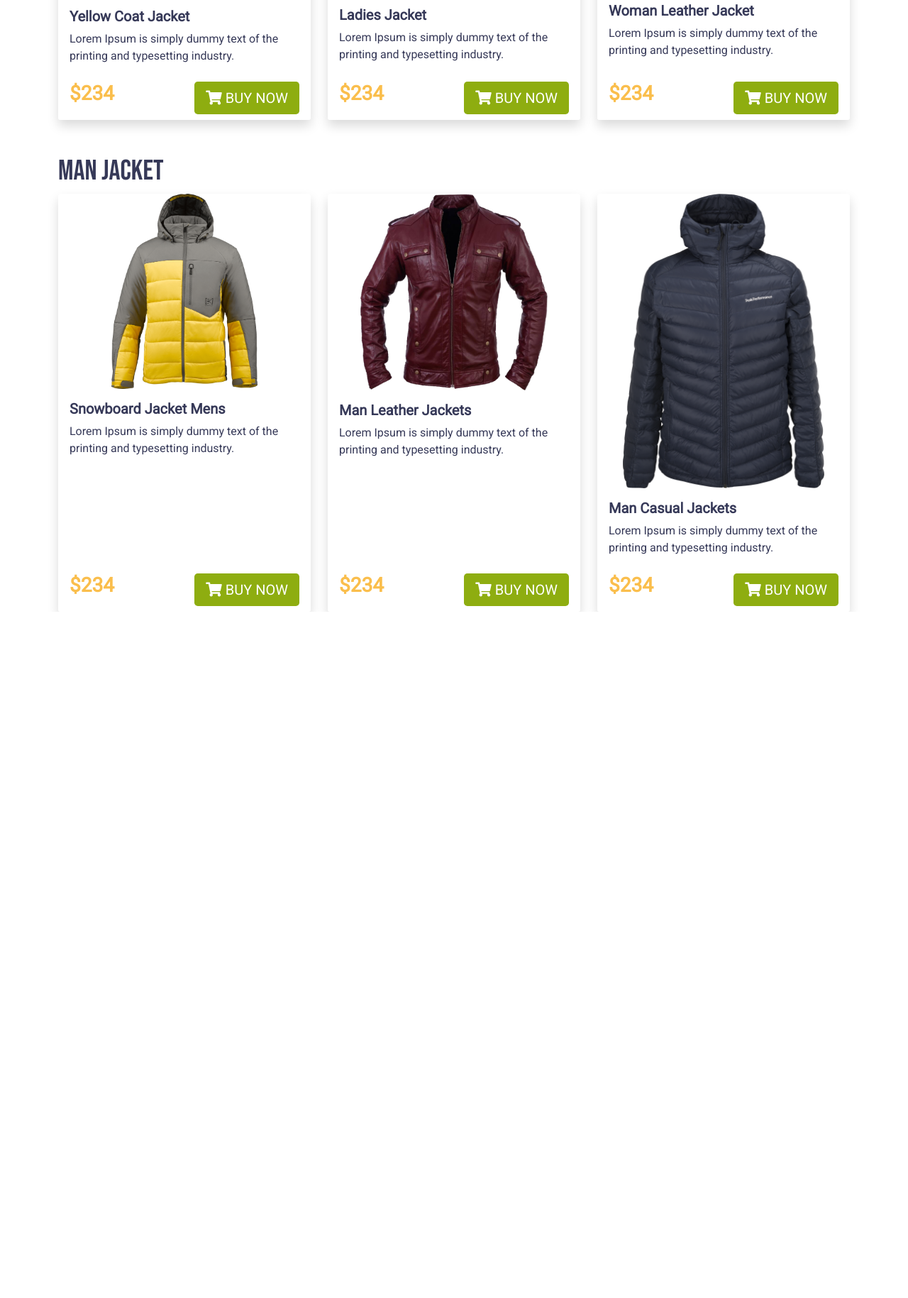
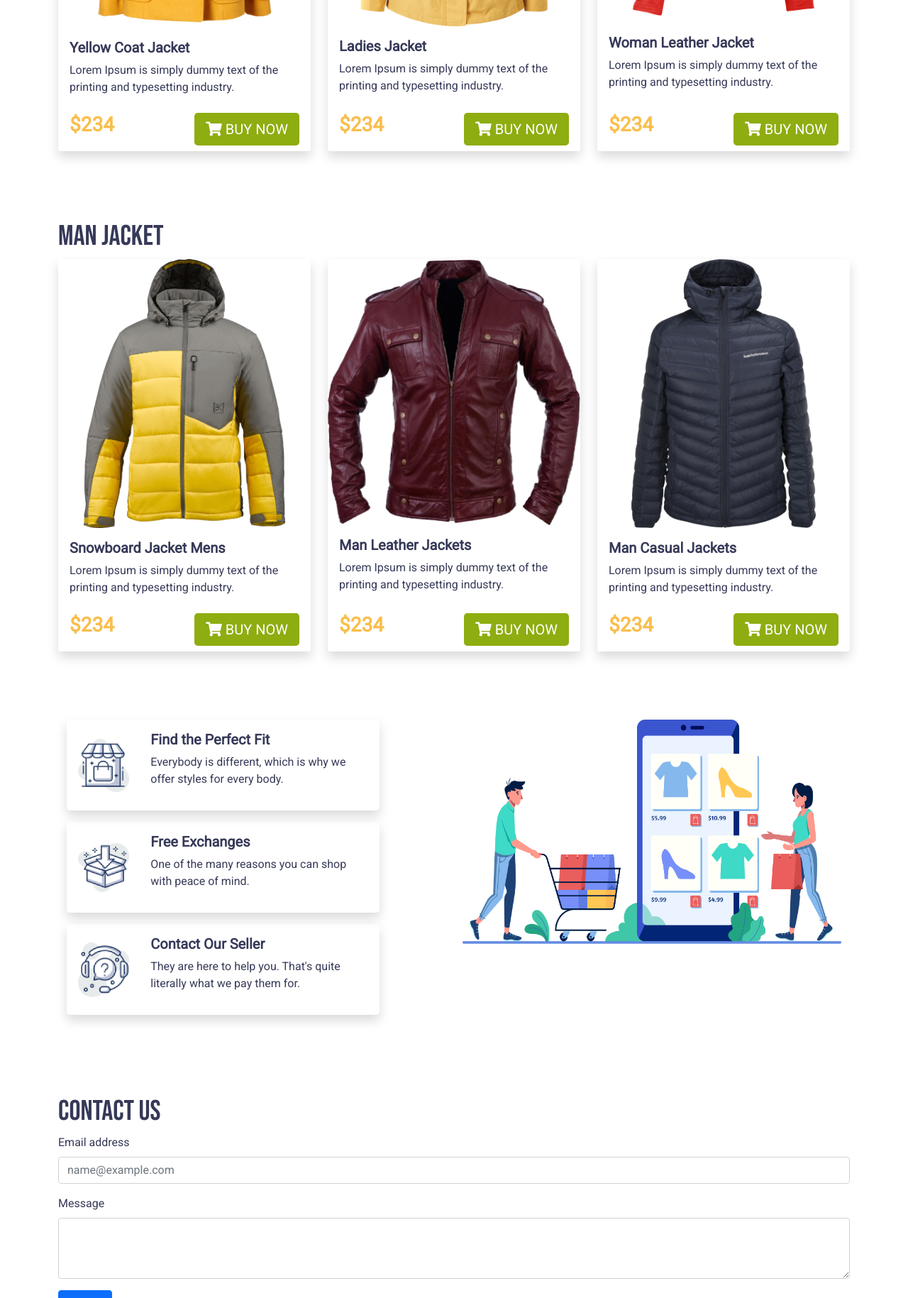
Before and after one commit to RaisulIslam24/penguin-fashion, a plain HTML site: page index.html in a window 1280 px wide. Shown: the part 971-2800 px from the top of the page at 71% size. Before the commit the page ends 1833 px from the top, so only its background shows below. Drawn offline with nearby package versions, Linux system fonts and the light colour scheme.

Commit message:
final commit

```diff
--- a/index.html
+++ b/index.html
@@ -13,11 +13,11 @@
     <link rel="stylesheet" href="style.css">
 </head>
 <body>
-    <header class="container">
+    <header class="container pb-5">
         <nav class="navbar navbar-expand-lg navbar-light">
             <div class="container-fluid">
                 <a class="navbar-brand" href="#">
-                    <img style="width:250px;" src="Logo/logo.png" alt="">
+                    <img style="width:200px;" src="./Logo/logo.png" alt="">
                 </a>
                 <button class="navbar-toggler" type="button" data-bs-toggle="collapse"
                     data-bs-target="#navbarNavAltMarkup" aria-controls="navbarNavAltMarkup" aria-expanded="false"
@@ -27,9 +27,9 @@
                 <div class="collapse navbar-collapse" id="navbarNavAltMarkup">
                     <div class="navbar-nav ms-auto">
                         <a class="nav-link active px-4" aria-current="page" href="#"><strong>Home</strong></a>
-                        <a class="nav-link active px-4" href=""><strong>Product</strong></a>
-                        <a class="nav-link active px-4" href=""><strong>About us</strong></a>
-                        <a class="nav-link active px-4" href=""><strong>Contact us</strong></a>
+                        <a class="nav-link active px-4" href="#products"><strong>Product</strong></a>
+                        <a class="nav-link active px-4" href="#about us"><strong>About us</strong></a>
+                        <a class="nav-link active px-4" href="#contact us"><strong>Contact us</strong></a>
                     </div>
                 </div>
             </div>
@@ -46,9 +46,10 @@
                     <img style="width:80%" src="./Images/profile.png" alt="">
                 </div>
             </div>
+        </div>
     </header>
     <main class="container">
-        <section id="shoes" class="mt-5">
+        <section id="products" class="mt-5 pb-5">
             <h1>WOMAN JACKET</h1>
             <div class="row row-cols-1 row-cols-md-3 g-4">
                 <div class="col">
@@ -66,7 +67,7 @@
                 </div>
                 <div class="col">
                     <div class="card penguin-card h-100 shadow">
-                        <img src="Images/PngItem_2597366 1.png" class="card-img-top smalling" alt="">
+                        <img src="./Images/PngItem_2597366 1.png" class="card-img-top smalling" alt="">
                         <div class="card-body">
                             <h5 class="card-title">Ladies Jacket</h5>
                             <p class="card-text">Lorem Ipsum is simply dummy text of the printing and typesetting industry.</p>
@@ -79,7 +80,7 @@
                 </div>
                 <div class="col">
                     <div class="card penguin-card h-100 shadow">
-                        <img src="Images/image 15.png" class="card-img-top smalling1" alt="">
+                        <img src="./Images/image 15.png" class="card-img-top smalling1" alt="">
                         <div class="card-body">
                             <h5 class="card-title">Woman Leather Jacket</h5>
                             <p class="card-text">Lorem Ipsum is simply dummy text of the printing and typesetting industry.</p>
@@ -92,7 +93,7 @@
                 </div>
             </div>
         </section>
-        <section id="shoes" class="mt-5">
+        <section class="mt-5 pb-5">
             <h1>MAN JACKET</h1>
             <div class="row row-cols-1 row-cols-md-3 g-4">
                 <div class="col">
@@ -110,7 +111,7 @@
                 </div>
                 <div class="col">
                     <div class="card penguin-card h-100 shadow">
-                        <img src="Images/vippng 1.png" class="card-img-top smalling" alt="">
+                        <img src="./Images/vippng 1.png" class="card-img-top" alt="">
                         <div class="card-body">
                             <h5 class="card-title">Man Leather Jackets</h5>
                             <p class="card-text">Lorem Ipsum is simply dummy text of the printing and typesetting industry.</p>
@@ -123,7 +124,7 @@
                 </div>
                 <div class="col">
                     <div class="card penguin-card h-100 shadow">
-                        <img src="Images/toppng 1.png" class="card-img-top smalling1" alt="">
+                        <img src="./Images/toppng 1.png" class="card-img-top smalling3" alt="">
                         <div class="card-body">
                             <h5 class="card-title">Man Casual Jackets</h5>
                             <p class="card-text">Lorem Ipsum is simply dummy text of the printing and typesetting industry.</p>
@@ -136,7 +137,64 @@
                 </div>
             </div>
         </section>
+        <section id="about us">
+            <div class="container">
+                <div class="row d-flex justify-content-between mt-5 mb-5">
+                    <div class="col-md-5">
+                        <div class="d-flex flex-column bd-highlight mb-3">
+                            <div class="d-flex flex-row rounded-3 align-items-center shadow mb-3 p-3">
+                                <div class="col-md-3 Logo">
+                                    <img src="./Logo/image 12.png" alt="">
+                                </div>
+                                <div class="col-md-9">
+                                    <h5>Find the Perfect Fit</h5>
+                                    <p>Everybody is different, which is why we offer styles for every body.</p>
+                                </div>
+                            </div>
+                            <div class="d-flex flex-row rounded-3 align-items-center shadow mb-3 p-3">
+                                <div class="col-md-3 Logo">
+                                    <img src="./Logo/image 13.png" alt="">
+                                </div>
+                                <div class="col-md-9">
+                                    <h5>Free Exchanges</h5>
+                                    <p>One of the many reasons you can shop with peace of mind.</p>
+                                </div>
+                            </div>
+                            <div class="d-flex flex-row rounded-3 align-items-center shadow p-3">
+                                <div class="col-md-3 Logo">
+                                    <img src="./Logo/image 14.png" alt="">
+                                </div>
+                                <div class="col-md-9">
+                                    <h5>Contact Our Seller</h5>
+                                    <p>They are here to help you. That's quite literally what we pay them for.</p>
+                                </div>
+                            </div>
+                        </div>
+                    </div>
+                    <div class="col-md-6">
+                        <img style="width: 100%;" src="./Logo/XMLID 1.png" alt="">
+                    </div>
+                </div>
+            </div>
+        </section>
+        <section id="contact us" class="pt-5 pb-5">
+            <h1>Contact us</h1>
+            <div class="mb-3">
+                <label for="exampleFormControlInput1" class="form-label">Email address</label>
+                <input type="email" class="form-control" id="exampleFormControlInput1" placeholder="name@example.com">
+              </div>
+              <div class="mb-3">
+                <label for="exampleFormControlTextarea1" class="form-label">Message</label>
+                <textarea class="form-control" id="exampleFormControlTextarea1" rows="3"></textarea>
+              </div>
+              <button type="submit" class="btn btn-primary">Submit</button>
+        </section>
     </main>
+    <footer>
+        <h3>Stay Connected</h3>
+        <h1>nibir@gmail.com</h1>
+        <p></p>&copy; 2021 all rights reserved</p>
+    </footer>
 
     <script src="https://cdn.jsdelivr.net/npm/bootstrap@5.0.0-beta1/dist/js/bootstrap.bundle.min.js"
         integrity="sha384-ygbV9kiqUc6oa4msXn9868pTtWMgiQaeYH7/t7LECLbyPA2x65Kgf80OJFdroafW"
--- a/style.css
+++ b/style.css
@@ -34,6 +34,16 @@ h3{
     margin: auto;
 }
 .smalling2{
-    width: 58%;
+    width: 80%;
     margin: auto;
 }
+.smalling3{
+    width: 73%;
+    margin: auto;
+}
+.Logo img{
+    width: 70%;
+}
+footer{
+    text-align: center;
+}
```
